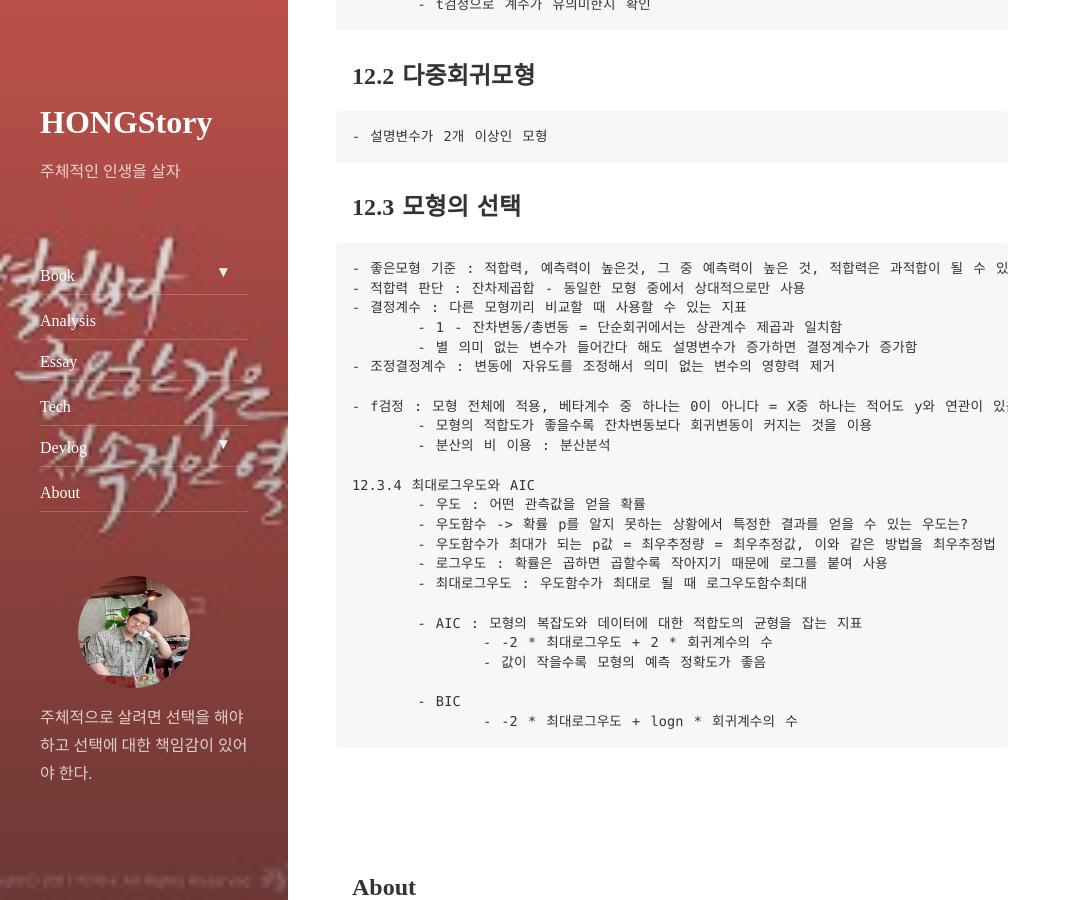
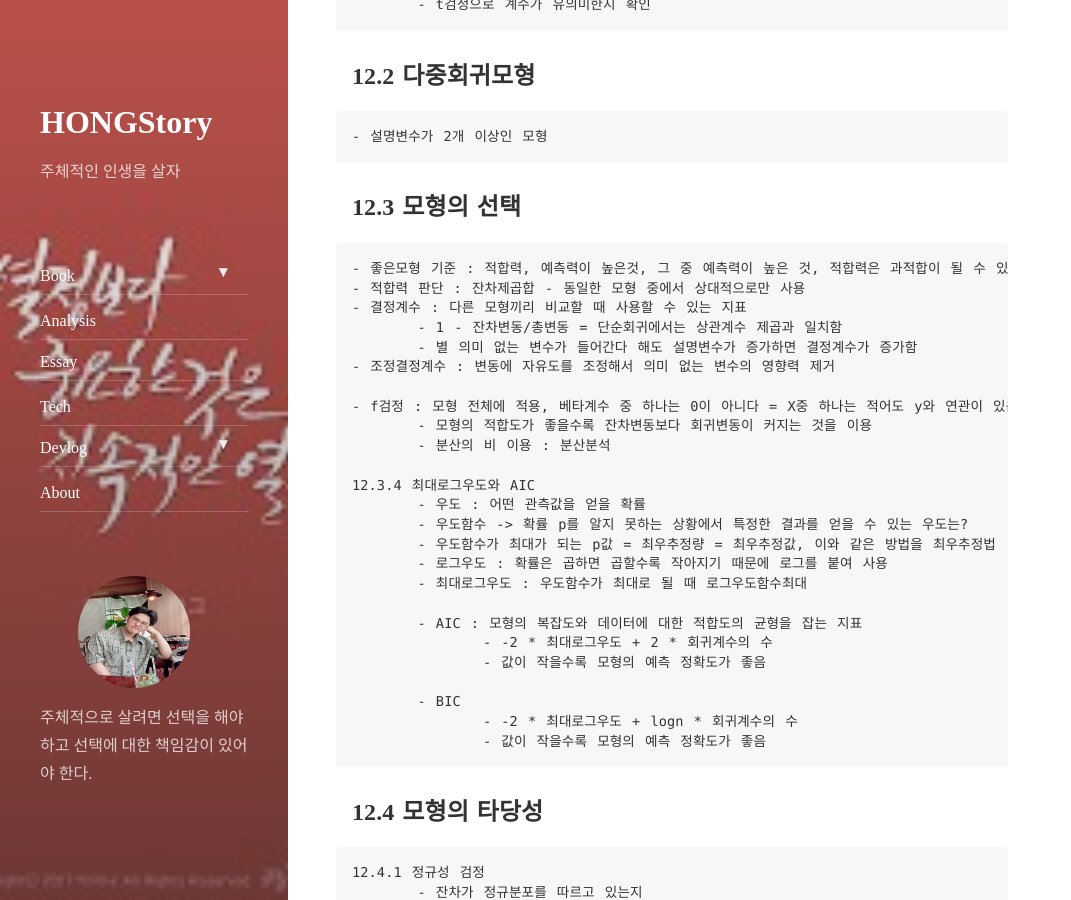
Before and after one commit to koreahong/koreahong.github.io, a Jekyll site: the page built from _posts/2021-05-05-누구나 파이썬 통계분석.markdown, in a window 1280 px wide and 900 px high, scrolled down 7401 px. Shown: the whole window, without its empty margins (0-1071 px from the left). Built offline with Jekyll 4.4.1, drawn with Linux system fonts in a browser that asks for light colours; nearby versions of some CDN libraries; some of the changed text lies outside the part shown.

Commit message:
누구나 파이썬 2일차

```diff
--- a/_posts/2021-05-05-누구나 파이썬 통계분석.markdown
+++ b/_posts/2021-05-05-누구나 파이썬 통계분석.markdown
@@ -302,3 +302,10 @@
 
 		- BIC
 			- -2 * 최대로그우도 + logn * 회귀계수의 수
+			- 값이 작을수록 모형의 예측 정확도가 좋음
+
+## 12.4 모형의 타당성
+	12.4.1 정규성 검정
+		- 잔차가 정규분포를 따르고 있는지
+		- 왜도 + 0 -
+		- 첨도 + 3 -
```
